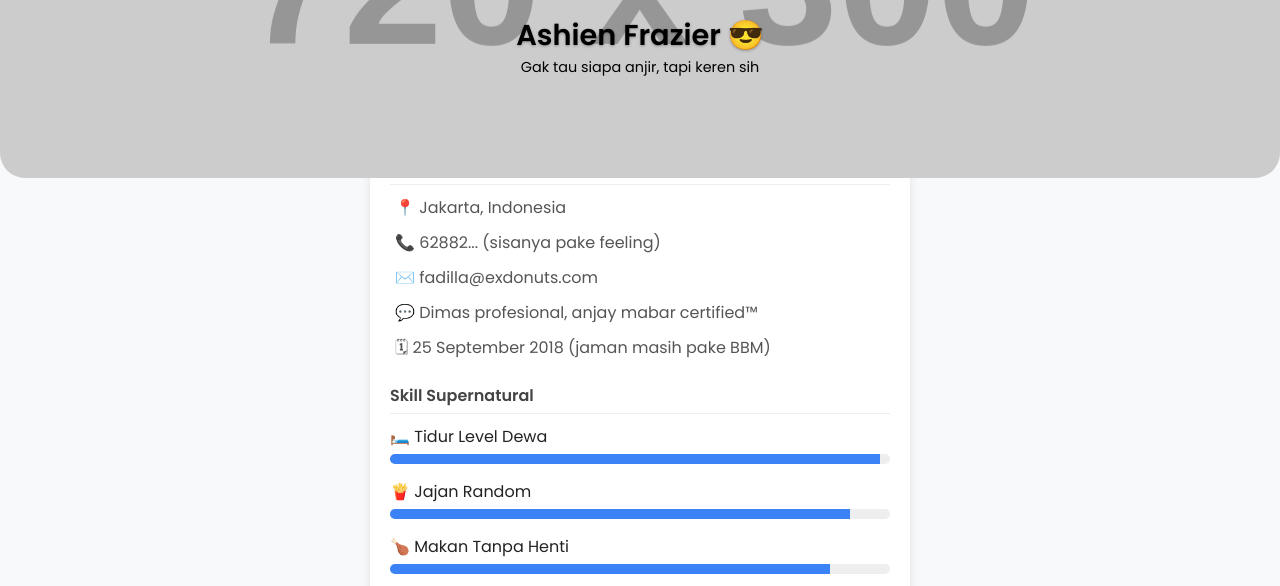
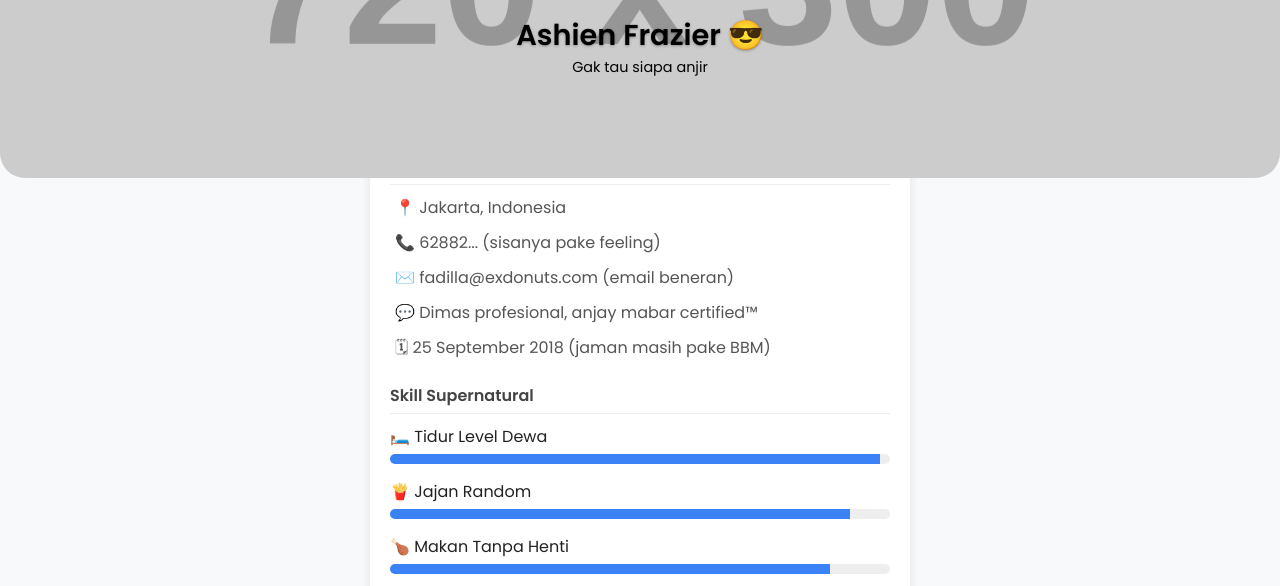
Before and after one commit to BIANTCA/profile, a plain HTML site: page index.html in a window 1280 px wide. Shown: the part 183-769 px from the top of the page. Drawn offline with Linux system fonts and the light colour scheme; placeholder pictures from the web are drawn by us.

Commit message:
Update index.html

```diff
--- a/index.html
+++ b/index.html
@@ -14,7 +14,7 @@
  <div class="header">
   <img src="./images/avatar.jpg" alt="Avatar" class="avatar">
   <div class="username">Ashien Frazier 😎</div>
-  <div class="status">Gak tau siapa anjir, tapi keren sih</div>
+  <div class="status">Gak tau siapa anjir</div>
  </div>
 
  <div class="card">
@@ -22,7 +22,7 @@
    <h3>Info</h3>
    <div class="info-item">📍 Jakarta, Indonesia</div>
    <div class="info-item">📞 62882... (sisanya pake feeling)</div>
-   <div class="info-item">✉️ fadilla@exdonuts.com</div>
+   <div class="info-item">✉️ fadilla@exdonuts.com (email beneran)</div>
    <div class="info-item">💬 Dimas profesional, anjay mabar certified™</div>
    <div class="info-item">🗓 25 September 2018 (jaman masih pake BBM)</div>
   </div>
```
